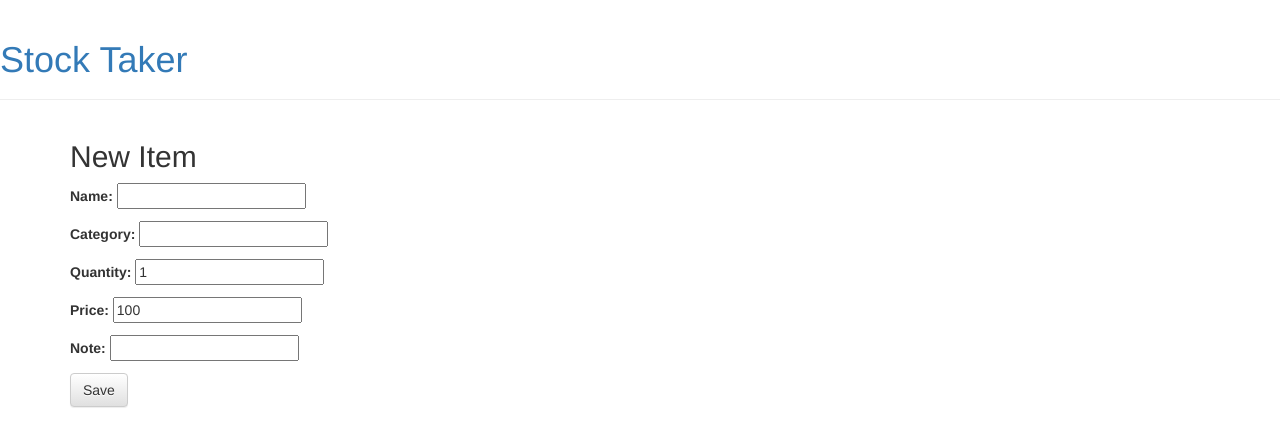
After one commit to SSakashita/stocktaker, a Django app: page /item/new/ in a window 1280 px wide. The commit adds this page. Shown: the top 447 px of the page. Run offline with Django 3.2, Linux system fonts and the light colour scheme; some libraries are stand-ins or nearby versions.

Commit message:
Added views to create/edit item stock inside the site.

```diff
--- /dev/null
+++ b/stocktaker/forms.py
@@ -0,0 +1,10 @@
+from django import forms
+
+from .models import Item
+
+class StockForm(forms.ModelForm):
+
+
+  class Meta:
+    model = Item
+    fields = ('name', 'category', 'quantity', 'price','note',)
--- a/stocktaker/templates/stocktaker/base.html
+++ b/stocktaker/templates/stocktaker/base.html
@@ -9,6 +9,9 @@
     </head>
     <body>
         <div class="page-header">
+            {% if user.is_authenticated %}
+            <a href="{% url 'item_new' %}" class="top-menu"><span class="glyphicon glyphicon-plus"></span></a>
+            {% endif %}
             <h1><a href="/">Stock Taker</a></h1>
         </div>
         <div class="content container">
--- a/stocktaker/templates/stocktaker/item_detail.html
+++ b/stocktaker/templates/stocktaker/item_detail.html
@@ -2,6 +2,9 @@
 
 {% block content %}
     <div class="post">
+        {% if user.is_authenticated %}
+        <a class="btn btn-default" href="{% url 'item_edit' pk=item.pk %}"><span class="glyphicon glyphicon-pencil"></span></a>
+        {% endif %}
         <h2>{{ item.name }}</h2>
         <p>{{ item.note|linebreaksbr }}</p>
     </div>
--- /dev/null
+++ b/stocktaker/templates/stocktaker/item_edit.html
@@ -0,0 +1,9 @@
+{% extends 'stocktaker/base.html' %}
+
+{% block content %}
+    <h2>New Item</h2>
+    <form method="POST" class="post-form">{% csrf_token %}
+        {{ form.as_p }}
+        <button type="submit" class="save btn btn-default">Save</button>
+    </form>
+{% endblock %}
--- a/stocktaker/urls.py
+++ b/stocktaker/urls.py
@@ -4,4 +4,6 @@ from . import views
 urlpatterns = [
     path('', views.item_list, name='item_list'),
     path('item/<int:pk>/', views.item_detail, name='item_detail'),
+    path('item/new/', views.item_new, name='item_new'),
+    path('item/<int:pk>/edit', views.item_edit, name='item_edit'),
 ]
--- a/stocktaker/views.py
+++ b/stocktaker/views.py
@@ -1,7 +1,9 @@
-from django.shortcuts import render, get_object_or_404
+from django.shortcuts import render, get_object_or_404, redirect
 from django.utils import timezone
 
 from .models import Item
+
+from .forms import StockForm
 
 
 def item_list(request):
@@ -11,3 +13,30 @@ def item_list(request):
 def item_detail(request, pk):
   item = get_object_or_404(Item, pk=pk)
   return render(request, 'stocktaker/item_detail.html', {'item': item})
+
+def item_new(request):
+    if request.method == "POST":
+        form = StockForm(request.POST)
+        if form.is_valid():
+            item = form.save(commit=False)
+            item.author = request.user
+            item.stocked_date = timezone.now()
+            item.save()
+            return redirect('item_detail', pk=item.pk)
+    else:
+        form = StockForm()
+    return render(request, 'stocktaker/item_edit.html', {'form': form})
+
+def item_edit(request, pk):
+  item = get_object_or_404(Item, pk=pk)
+  if request.method == 'POST':
+    form = StockForm(request.POST, instance=item)
+    if form.is_valid():
+      item = form.save(commit=False)
+      item.author = request.user
+      item.stocked_date = timezone.now()
+      item.save()
+      return redirect('item_detail', pk=item.pk)
+  else:
+    form = StockForm(instance=item)
+  return render(request, 'stocktaker/item_edit.html', {'form': form})
```
Also changed, not shown: db.sqlite3.
